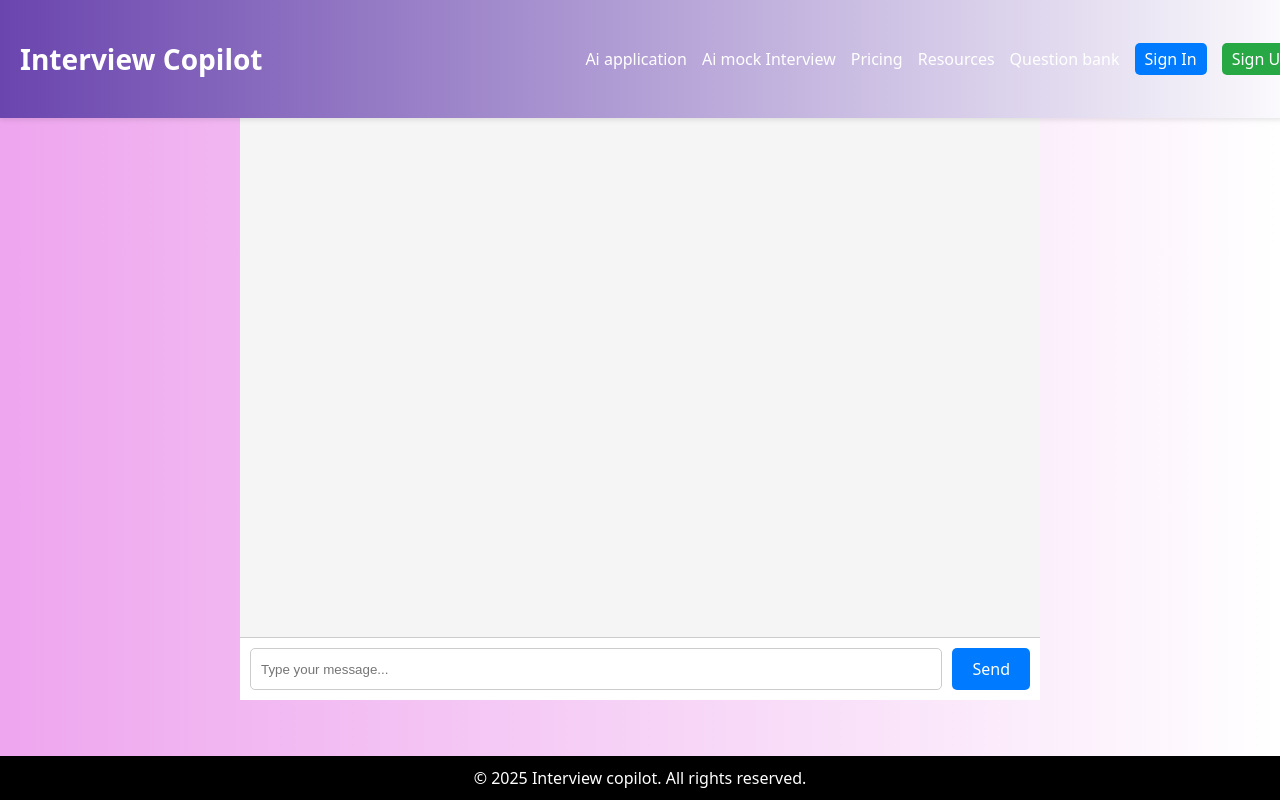
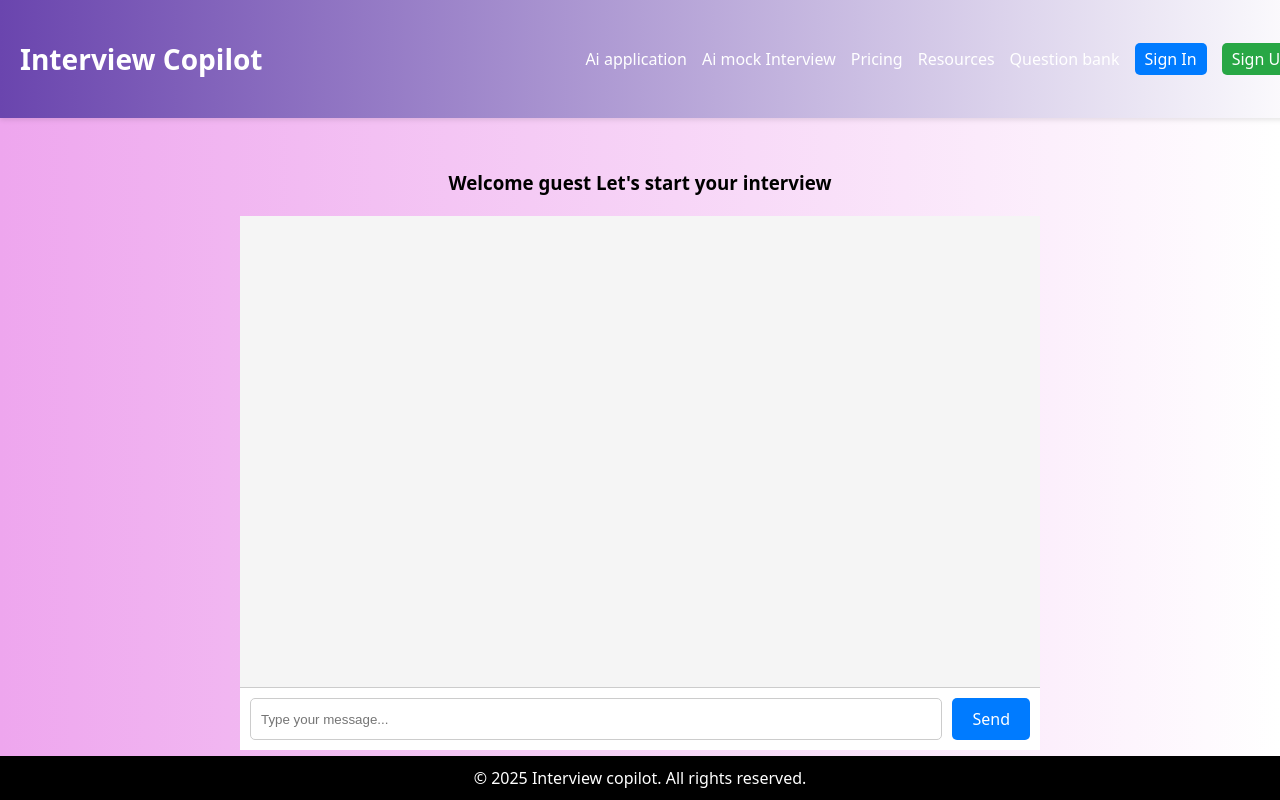
Before and after one commit to paridaq/ai-interviewer, a React (Vite) app in the folder frontend/my-app/: page /ai-mock-interview in a window 1280 px wide. Built offline with nearby package versions, Linux system fonts and the light colour scheme.

Commit message:
slight modifications

```diff
--- a/frontend/my-app/src/Nav/NavBar.tsx
+++ b/frontend/my-app/src/Nav/NavBar.tsx
@@ -14,7 +14,7 @@ function NavBar(){
             </div>
             <div className="links" style={{ display: 'flex', gap: '15px', alignItems: 'center' }}>
                 <a href="" style={{ textDecoration: 'none', color: '#fff' }}>Ai application</a>
-                <a href="" style={{ textDecoration: 'none', color: '#fff' }} onClick={() => navigate('/ai-mock-interviewa')} >Ai mock Interview</a>
+                <a href="" style={{ textDecoration: 'none', color: '#fff' }} onClick={() => navigate('/ai-mock-interview')} >Ai mock Interview</a>
                 <a href="" style={{ textDecoration: 'none', color: '#fff' }} onClick={()=>navigate('/pricing')} >Pricing</a>
                 <a href="" style={{ textDecoration: 'none', color: '#fff' }} onClick={()=>navigate('/resources')}>Resources</a>
                 <a href="" style={{ textDecoration: 'none', color: '#fff' }}>Question bank</a>
--- a/frontend/my-app/src/mock/MockChat.tsx
+++ b/frontend/my-app/src/mock/MockChat.tsx
@@ -29,7 +29,10 @@ import  { useState } from "react";
             };
 
             return (
-                <div style={{ display: "flex", flexDirection: "column", height: "600px", width:'800px'}}>
+                <>
+
+                <div style={{ display: "flex", flexDirection: "column", height: "600px", width:'800px', marginTop:'100px'}}>
+                    <h3 style={{color:'black'}}>Welcome guest Let's start your interview</h3>
                     <div
                         style={{
                             flex: 1,
@@ -97,6 +100,7 @@ import  { useState } from "react";
                         </button>
                     </div>
                 </div>
+                </>
             );
         }
 
```
